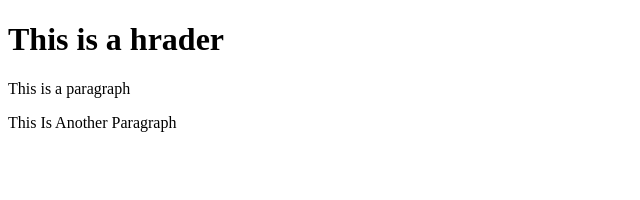
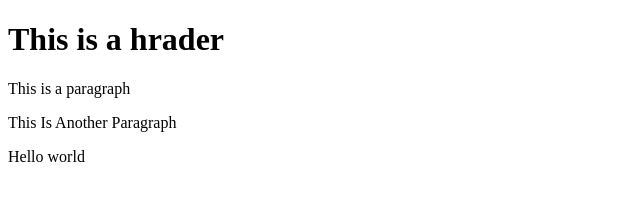
Before and after one commit to sorious/git-test, a website: page index.html in a window 1280 px wide. Shown: the full height of the page, 0-640 px from the left. Drawn offline with Linux system fonts and the light colour scheme.

Commit message:
using npm

```diff
--- a/index.html
+++ b/index.html
@@ -5,7 +5,7 @@
 <h1> This is a hrader</h1>
 <p> This is a paragraph</p>
 <p> This Is Another Paragraph</p>
-
+<p> Hello world</p>
 </body>
 
 
```
Also changed, not shown: package.json (added, +24 -0 lines), 2 other files.
